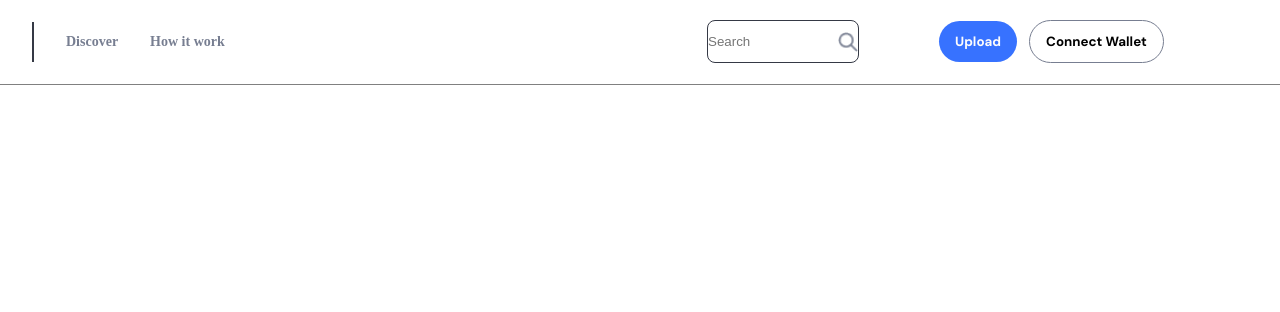
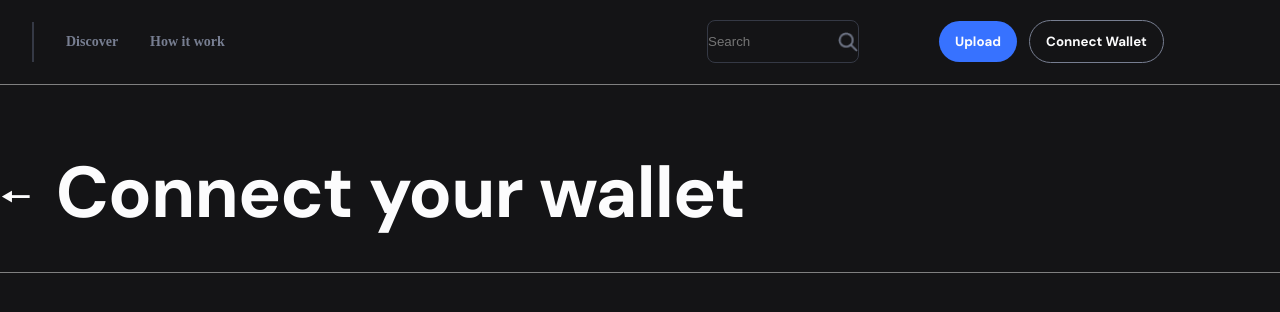
Before and after one commit to EronMG/Crypter-invention, a plain HTML site: page Dark.html in a window 1280 px wide. Drawn offline with Linux system fonts and the light colour scheme.

Commit message:
feat: changed code

```diff
--- a/Dark.css
+++ b/Dark.css
@@ -10,6 +10,7 @@ body{
     flex-flow: column;
     max-width: 1920px;
     width: 100%;
+    background-color: #141416;
 }
 
 /**----------------------HEADER---------------------*/
@@ -140,5 +141,36 @@ header {
     padding-left: 16px;
     padding-right: 16px;
     background: none;
-    color: #000000;
+    color: #FCFCFD;
 }
+
+.selection{
+    width: 100%;
+    max-width: 1440px;
+    display: flex;
+    justify-content: space-between;
+    padding-top: 80px;
+    padding-bottom: 40px;
+    border-bottom: 1px solid grey;
+}
+
+.wallet{
+    display: flex;
+    flex-flow: row;
+    font-family: 'DM Sans';
+    font-style: normal;
+    font-weight: 700;
+    font-size: 48px;
+    line-height: 56px;
+    letter-spacing: -0.02em;
+    color: #FCFCFD;
+    flex-flow: row;
+    gap: 24.33px;
+}
+
+.wallet__button{
+    background: none;
+    border: 0;
+    color: #FCFCFD;
+    font-size: 36px;
+}
--- a/Dark.html
+++ b/Dark.html
@@ -14,7 +14,6 @@
     <title>Crypter</title>
 </head>
 <body>
-    <header class="header">
         <header class="header">
             <nav class="header__nav">
                 <div class="header__nav__content">
@@ -37,6 +36,14 @@
                     </div>
             </nav>
     </header>
+    <section class="selection">
+        <div class="wallet">
+            <form class="cnopka" action="#" target="_blank">
+                <button class="wallet__button">🠔</button>
+            </form>
+            <h1>Connect your wallet</h1>
+        </div>
+    </section>
 
 </body>
 </html>
```
Also changed, not shown: PNG/vector (Stroke).svg (added), PNG/vector_black (Stroke).svg (added).
